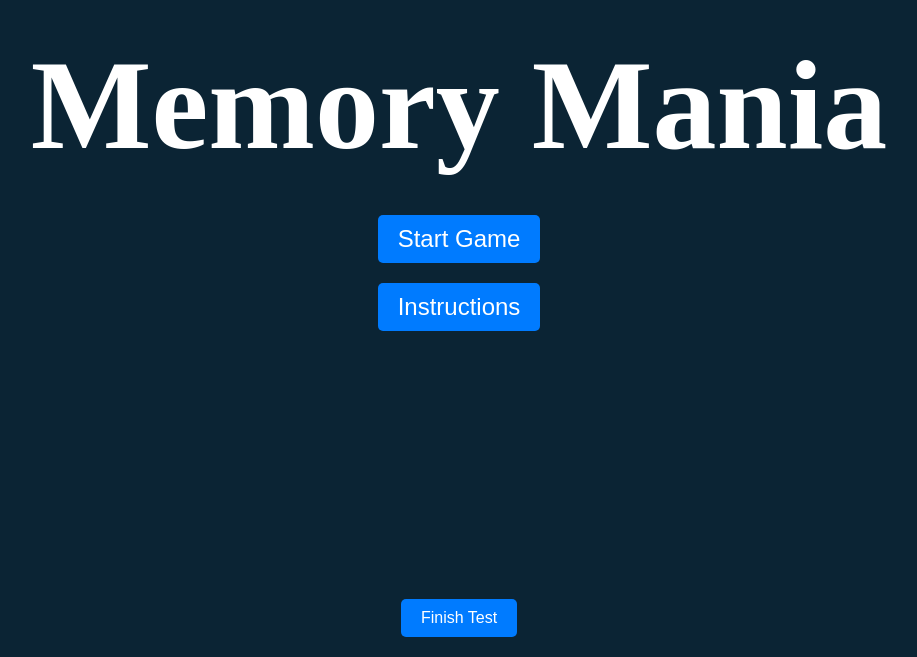
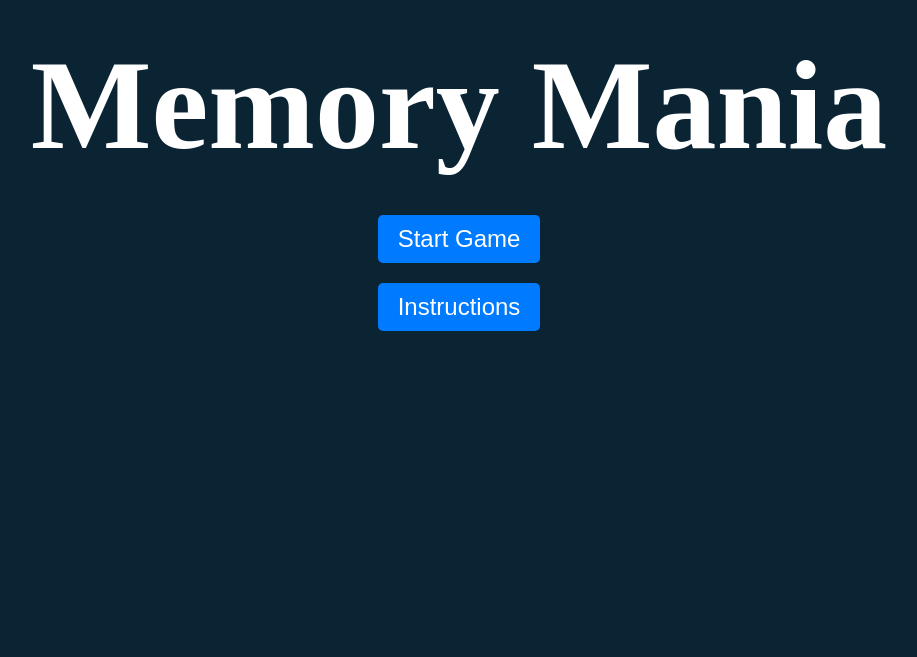
Before and after one commit to aymud/memory-mania, a React (Vite) app in the folder client/: page / in a window 1280 px wide. Shown: the part 281-938 px from the top of the page, without its empty margins (181-1098 px from the left). After the commit the page ends 880 px from the top, so only its background shows below. Built offline with nearby package versions, Linux system fonts and the light colour scheme; the HTML template or start-up script is replaced by a standard one.

Commit message:
Fix finish test button on home screen

```diff
--- a/client/src/App.jsx
+++ b/client/src/App.jsx
@@ -136,9 +136,9 @@ export default function App() {
                 <p className="test-countdown-container"> {learningPhaseTimeRemainingInSeconds} seconds remaining</p>
             }
             {isLearningPhase && <button className="test-button" onClick={handleTestStart}>Test</button>}
-            {!isLearningPhase && !isWaitingTestStart && !isGameOver &&
-                <button className="submit-button" onClick={handleTestSubmit}>Finish Test</button>}
-
+            {isGameStarted && !isLearningPhase && !isWaitingTestStart && !isGameOver &&
+                <button className="submit-button" onClick={handleTestSubmit}>Finish Test</button>
+            }
             {isGameOver && (
                 <React.Fragment>
                     <ScoreMessage correctAnswersCount={getScore()} totalUsers={randomUsers.length}/>
```
